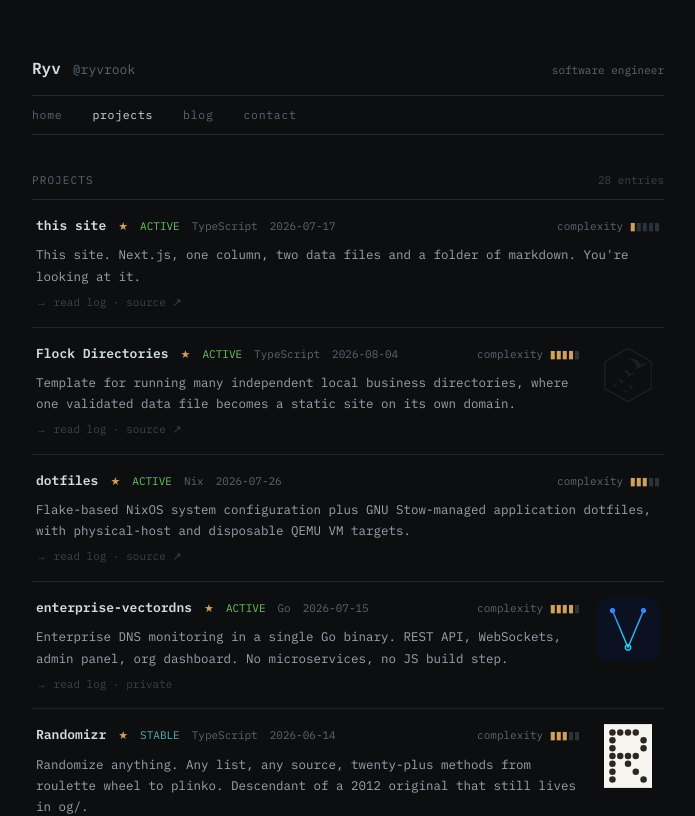
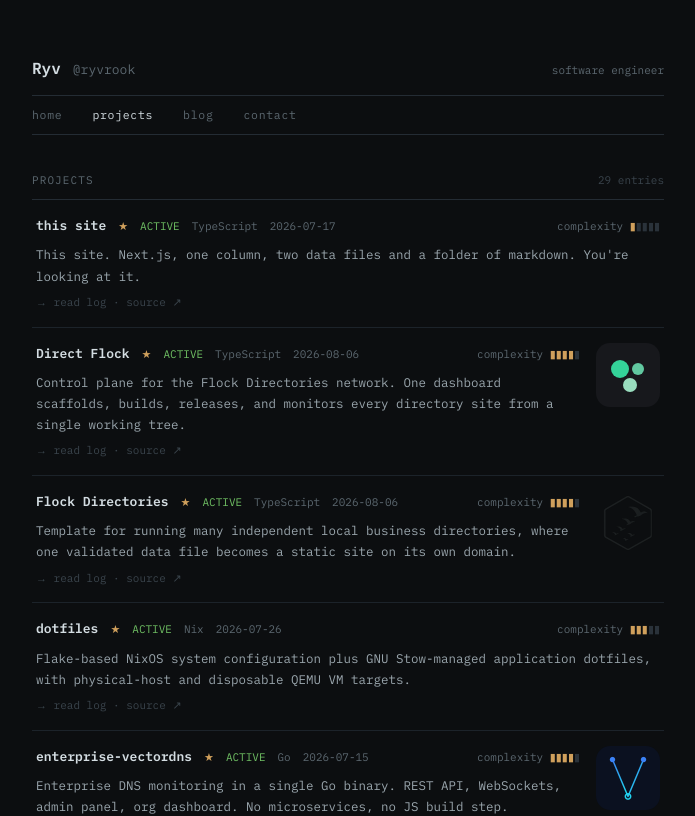
Before and after one commit to ryvrook/ryv-site, a Next.js app: page /projects in a window 1280 px wide. Shown: the top 816 px of the page, without its empty margins (292-987 px from the left). Built offline with nearby package versions, Linux system fonts and the light colour scheme.

Commit message:
Add Direct Flock and update Flock Directories for the move to one tree

```diff
--- a/data/projects.ts
+++ b/data/projects.ts
@@ -28,14 +28,42 @@ export type Project = {
 
 export const projects: Project[] = [
   {
+    slug: 'directflock',
+    name: 'Direct Flock',
+    status: 'ACTIVE',
+    lang: 'TypeScript',
+    updated: '2026-08-06',
+    complexity: 4,
+    pinned: true,
+    pinnedOrder: 2,
+    repo: 'https://github.com/ryvrook/directflock',
+    image: '/projects/directflock-logo.svg',
+    summary:
+      'Control plane for the Flock Directories network. One dashboard scaffolds, builds, releases, and monitors every directory site from a single working tree.',
+    body: [
+      'A single-operator dashboard that runs the whole flock. It sits over the Flock Directories template and the acquisition pipeline, so scaffolding a site, drafting its content, building it, releasing it, and watching its deployment all happen in one place instead of a pile of terminal sessions.',
+      'The dashboard never becomes a second source of truth. Site content stays in each directory\'s validated JSON file, written only through the template\'s canonical serializer, and every change lands as a git commit. When work needs doing, Direct Flock shells out to the template\'s own scripts and the pipeline\'s CLI as child processes, so each tree\'s own validators always apply.',
+      'A new site goes from nothing to a live custom domain as one job. The wizard explores real Overture data for the chosen industry, generates a validated preset, runs the acquisition, ingests what the crawl found as draft listings, curates the drafts, and provisions the Cloudflare Pages project. The deployments page then compares what each production domain actually serves against the latest build-affecting commit and flags any site that has fallen behind.',
+      'It runs on my Dokploy VPS with Postgres holding operational data only. Job history, build and deploy records, and acquisition run links live in the database, while git stays the audit trail for content and secrets stay in the deployment environment.',
+    ],
+    diagram:
+      'Direct Flock (dashboard, Next.js + Bun on the VPS)\n   |            |                    |\n   v            v                    v\nscrape_flock   flockdirectories    Cloudflare Pages\nacquisition    template scripts    one project per site,\nruns           validate, release   stale-build checks',
+    changelog: [
+      { date: '2026-08-06', message: 'curate a site\'s draft listings and publish what stands up' },
+      { date: '2026-08-06', message: 'take a site from scaffold to a live custom domain as one job' },
+      { date: '2026-08-06', message: 'generate industry presets from the vendored Overture taxonomy' },
+      { date: '2026-08-06', message: 'deployments page flags sites serving a stale build' },
+    ],
+  },
+  {
     slug: 'flock-directories',
     name: 'Flock Directories',
     status: 'ACTIVE',
     lang: 'TypeScript',
-    updated: '2026-08-04',
+    updated: '2026-08-06',
     complexity: 4,
     pinned: true,
-    pinnedOrder: 2,
+    pinnedOrder: 3,
     url: 'https://flockdirectories.com',
     banner: '/projects/flock-directories-banner.webp',
     repo: 'https://github.com/ryvrook/flockdirectories',
@@ -44,11 +72,13 @@ export const projects: Project[] = [
       'Template for running many independent local business directories, where one validated data file becomes a static site on its own domain.',
     body: [
       'A network of focused local business directories and the template they all come from. One directory is one schema-validated JSON file holding brand, taxonomy, locations, guides, editorial landing pages, and every business record, so adding a directory means writing data rather than copying page components.',
-      'Each site lives on its own branch and builds to plain static files, which means a deployed directory needs no Node runtime and no database. Sites are never hosted together and never share a deployment. A shared tenant-scoped Postgres source of truth is available for the point where centralized editing and rebuild automation beat hand-authored files.',
+      'Every site now lives in its own directory on main, so one working tree builds them all and a template fix reaches every site at once. Each directory still builds to plain static files, which means a deployed site needs no Node runtime and no database, and sites are never hosted together and never share a deployment.',
       'The product rules are the interesting part. Verification, claimed, featured, and sponsored stay four distinct states, payment never buys verification or organic ranking, and every listing carries the source behind its record along with the open data license that source requires. Only approved category and location pairs produce public pages, so filter URLs never compete with real ones.',
-      'Contributions come in through a Cloudflare Worker that either queues each entry in D1 behind a moderation token or mails it to a verified address, and nothing publishes automatically either way. Two properties run on the template so far, a Columbus tree care directory and a Columbus pet care directory with 112 reviewed listings. The network is an offshoot of Corvid Data LLC.',
+      'Contributions come in through a Cloudflare Worker that either queues each entry in D1 behind a moderation token or mails it to a verified address, and nothing publishes automatically either way. Four properties run on the template so far, all in Columbus, and the network is an offshoot of Corvid Data LLC. Direct Flock now operates the whole flock from one dashboard.',
     ],
     changelog: [
+      { date: '2026-08-06', message: 'collapsed every site branch onto main, one tree builds all sites' },
+      { date: '2026-08-06', message: 'per-brand compile and per-site logo staging keep builds flat' },
       { date: '2026-08-04', message: 'contributions worker can deliver by email instead of a database' },
       { date: '2026-08-04', message: 'launched the Columbus pet care directory with 112 reviewed listings' },
       { date: '2026-08-04', message: 'published the network landing page' },
@@ -159,7 +189,7 @@ export const projects: Project[] = [
     updated: '2026-07-26',
     complexity: 3,
     pinned: true,
-    pinnedOrder: 3,
+    pinnedOrder: 4,
     repo: 'https://github.com/ryvrook/dotfiles',
     summary:
       'Flake-based NixOS system configuration plus GNU Stow-managed application dotfiles, with physical-host and disposable QEMU VM targets.',
@@ -221,7 +251,7 @@ export const projects: Project[] = [
     updated: '2026-07-15',
     complexity: 4,
     pinned: true,
-    pinnedOrder: 4,
+    pinnedOrder: 5,
     url: 'https://vectordns.dev',
     banner: '/projects/enterprise-vectordns-banner.webp',
     image: '/projects/vectordns-logo.png',
@@ -246,7 +276,7 @@ export const projects: Project[] = [
     updated: '2026-07-13',
     complexity: 3,
     pinned: true,
-    pinnedOrder: 6,
+    pinnedOrder: 7,
     url: 'https://roadrunnerlog.com',
     banner: '/projects/roadrunner-banner.webp',
     image: '/projects/roadrunner-logo.png',
@@ -270,7 +300,7 @@ export const projects: Project[] = [
     updated: '2026-07-13',
     complexity: 3,
     pinned: true,
-    pinnedOrder: 8,
+    pinnedOrder: 9,
     summary:
       'Website scanner for SEO readiness and AI-search readiness. Crawls a site, runs a catalog of checks, produces a diffable JSON report.',
     body: [
@@ -291,7 +321,7 @@ export const projects: Project[] = [
     updated: '2026-07-04',
     complexity: 3,
     pinned: true,
-    pinnedOrder: 9,
+    pinnedOrder: 10,
     url: 'https://qwuickswap.com',
     banner: '/projects/qwuickswap-banner.webp',
     image: '/projects/qwuickswap-logo.png',
@@ -426,7 +456,7 @@ export const projects: Project[] = [
     updated: '2026-06-23',
     complexity: 4,
     pinned: true,
-    pinnedOrder: 7,
+    pinnedOrder: 8,
     url: 'https://swallowtail.app',
     banner: '/projects/swallowtail-banner.webp',
     image: '/projects/swallowtail-logo.svg',
@@ -471,7 +501,7 @@ export const projects: Project[] = [
     updated: '2026-06-14',
     complexity: 3,
     pinned: true,
-    pinnedOrder: 5,
+    pinnedOrder: 6,
     url: 'https://therandomizr.com',
     banner: '/projects/randomizr-banner.webp',
     repo: 'https://github.com/ryvrook/Randomizr',
```
Also changed, not shown: public/projects/directflock-logo.svg (added).
